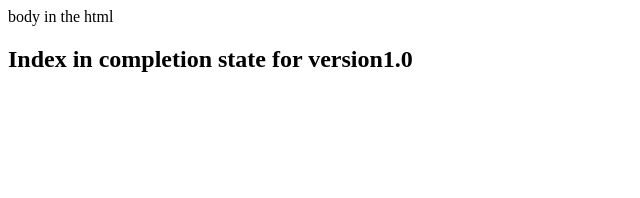
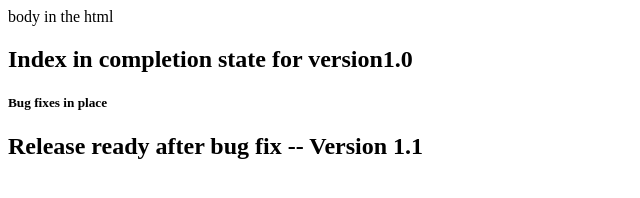
Before and after one commit to niteshthali08/git-test, a plain HTML site: page WebContent/index.html in a window 1280 px wide. Shown: the whole page, without its empty margins (0-640 px from the left). Drawn offline with Linux system fonts and the light colour scheme.

Commit message:
Bug fixes!!!

```diff
--- a/WebContent/index.html
+++ b/WebContent/index.html
@@ -7,5 +7,7 @@
 <body>
 	body in the html
 	<h2> Index in completion state for version1.0 <h2>
+	<h5> Bug fixes in place  <h5>
+	<h2> Release ready after bug fix -- Version 1.1 <h2>
 </body>
 </html>
```
